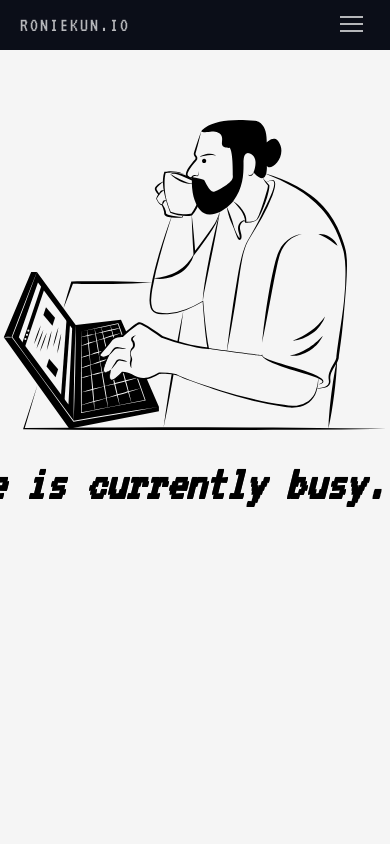
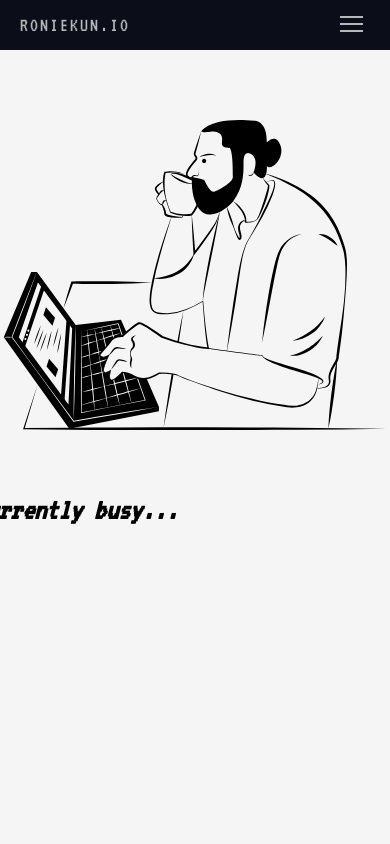
Before and after one commit to roniekun/myapp-vite, a React (Vite) app: page / in a window 390 px wide. Shown: the top 844 px of the page. Built offline with nearby package versions, Linux system fonts and the light colour scheme.

Commit message:
Update BusyIcon.css

```diff
--- a/src/components/icons/BusyIcon.css
+++ b/src/components/icons/BusyIcon.css
@@ -15,6 +15,16 @@
     font-size: 50px;
     z-index: 1;
 
+}
+  @media (max-width: 768px) {
+
+
+    .busy__text{
+     width:100vw;
+     font-size: 30px;
+
+
+ }
 
 
 }
```
